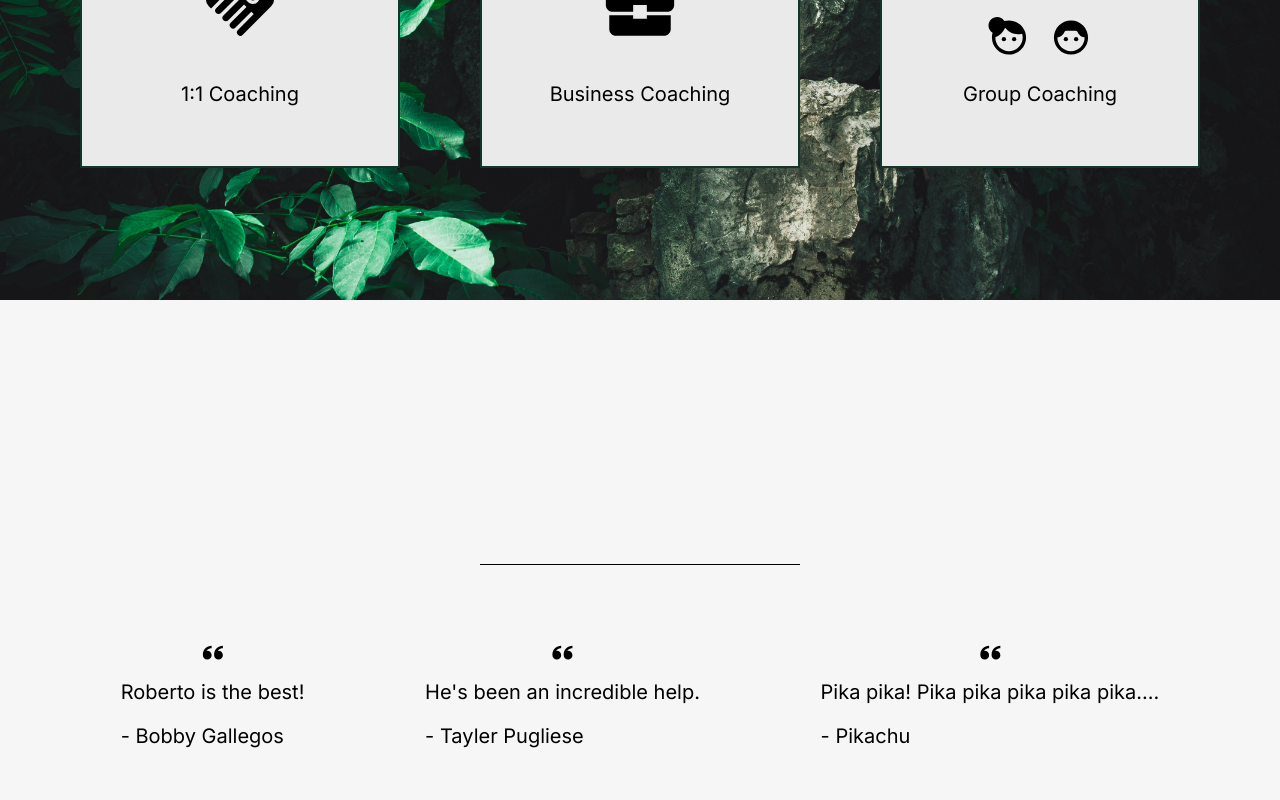
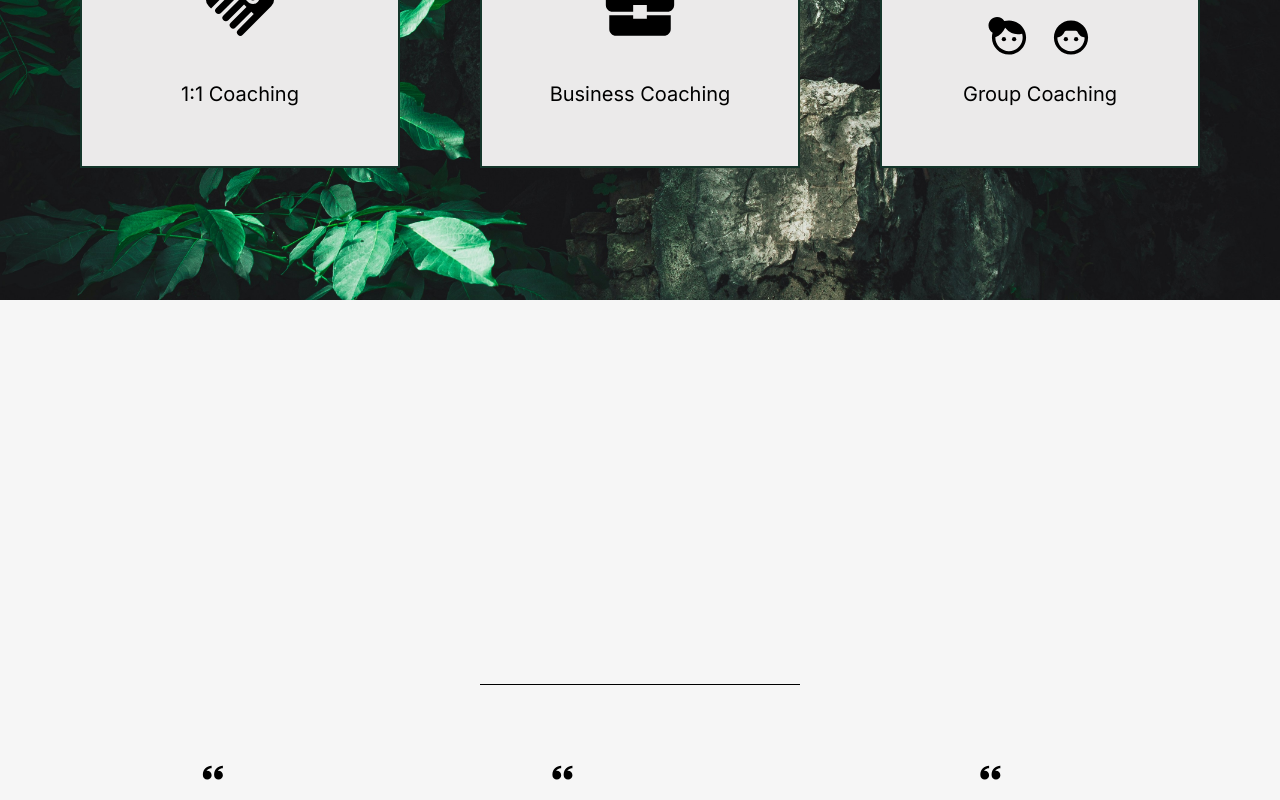
Before and after one commit to rlgallegos/tito-rupay, a Next.js app in the folder client/: page / in a window 1280 px wide. Shown: the part 1428-2228 px from the top of the page. Built offline with nearby package versions, Linux system fonts and the light colour scheme.

Commit message:
re-added new assets

```diff
--- /dev/null
+++ b/client/app/components/Divider.tsx
@@ -0,0 +1,8 @@
+
+
+
+
+const Divider: React.FC = () => {
+    return <div className="w-full h-[15vh] bg-primary"></div>
+}
+export default Divider
--- a/client/app/page.tsx
+++ b/client/app/page.tsx
@@ -5,6 +5,7 @@ import Certifications from './Certifications'
 import NavBar from './components/NavBar'
 import Contact from './Contact'
 import Services from './Services'
+import Divider from './components/Divider'
 
 
 export default function Home() {
@@ -15,6 +16,7 @@ export default function Home() {
         <WhoWeAre />
         <Services />
         {/* <Certifications /> */}
+        <Divider />
         <Testimonials />
         <Contact />
     </main>
--- a/client/tailwind.config.ts
+++ b/client/tailwind.config.ts
@@ -24,6 +24,7 @@ const config: Config = {
             'forest-path': "url('/images/forest-path.jpg')",
             'forest-stone': "url('/images/forest-stone.jpg')",
             'brick-split': "url('/images/brick-split.jpg')",
+            'green-mountains': "url('/images/green-mountains.png')",
         },
     },
   },
```
Also changed, not shown: client/public/images/green-mountains.png (added).
